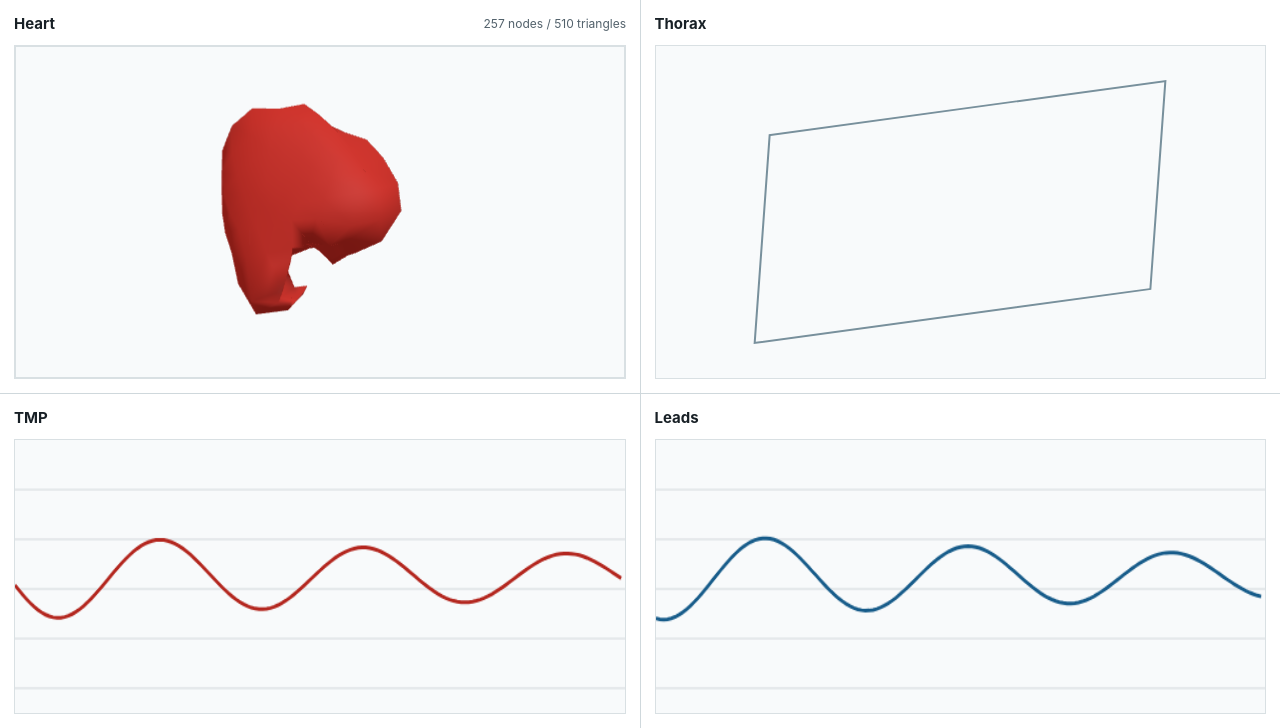
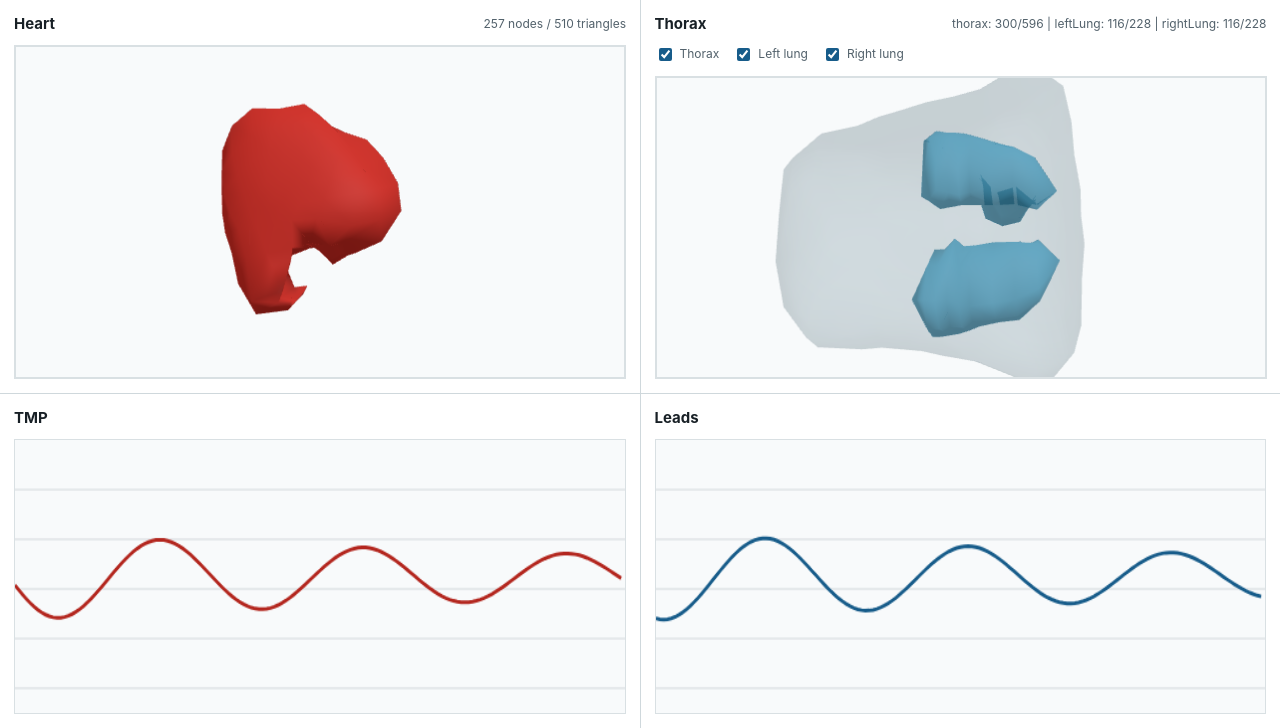
Before and after one commit to dnrohr/ecgsim, a PHP site: page / in a window 1280 px wide. Shown: the part 72-800 px from the top of the page. Run offline with PHP 8.4, Linux system fonts and the light colour scheme; some libraries are stand-ins or nearby versions.

Commit message:
Render thorax geometry prototype

```diff
--- a/app/viewer/index.html
+++ b/app/viewer/index.html
@@ -31,8 +31,16 @@
           <div class="viewport heart-viewport" data-heart-viewport></div>
         </section>
         <section class="pane pane-thorax" data-pane="thorax">
-          <h2>Thorax</h2>
-          <div class="viewport" data-thorax-viewport></div>
+          <div class="pane-header">
+            <h2>Thorax</h2>
+            <output data-thorax-metadata>--</output>
+          </div>
+          <div class="layer-toggles" aria-label="Thorax layers">
+            <label><input type="checkbox" data-toggle-mesh="thorax" checked> Thorax</label>
+            <label><input type="checkbox" data-toggle-mesh="leftLung" checked> Left lung</label>
+            <label><input type="checkbox" data-toggle-mesh="rightLung" checked> Right lung</label>
+          </div>
+          <div class="viewport thorax-viewport" data-thorax-viewport></div>
         </section>
         <section class="pane pane-tmp" data-pane="tmp">
           <h2>TMP</h2>
--- a/app/viewer/src/main.js
+++ b/app/viewer/src/main.js
@@ -4,19 +4,60 @@ const status = document.querySelector("[data-case-status]");
 const shell = document.querySelector("[data-viewer-shell]");
 const heartViewport = document.querySelector("[data-heart-viewport]");
 const heartMetadata = document.querySelector("[data-heart-metadata]");
+const thoraxViewport = document.querySelector("[data-thorax-viewport]");
+const thoraxMetadata = document.querySelector("[data-thorax-metadata]");
 
-function buildHeartGeometry(fixture) {
+function buildGeometry(fixture, { center = false } = {}) {
   const geometry = new THREE.BufferGeometry();
   const positions = new Float32Array(fixture.points.flat());
   const indices = fixture.triangles.flat();
 
   geometry.setAttribute("position", new THREE.BufferAttribute(positions, 3));
   geometry.setIndex(indices);
-  geometry.center();
+  if (center) {
+    geometry.center();
+  }
   geometry.computeVertexNormals();
   geometry.computeBoundingSphere();
 
   return geometry;
+}
+
+function createScene(viewport, cameraDistance) {
+  const scene = new THREE.Scene();
+  scene.background = new THREE.Color(0xf8fafb);
+
+  const camera = new THREE.PerspectiveCamera(36, 1, 0.01, 10);
+  camera.position.set(0, 0, cameraDistance);
+  camera.lookAt(0, 0, 0);
+
+  const renderer = new THREE.WebGLRenderer({ antialias: true, preserveDrawingBuffer: true });
+  renderer.setPixelRatio(Math.min(window.devicePixelRatio, 2));
+  renderer.setSize(viewport.clientWidth, viewport.clientHeight);
+  viewport.appendChild(renderer.domElement);
+
+  scene.add(new THREE.HemisphereLight(0xffffff, 0xb8c3c8, 2.6));
+  const keyLight = new THREE.DirectionalLight(0xffffff, 2.2);
+  keyLight.position.set(2, 3, 4);
+  scene.add(keyLight);
+
+  return { scene, camera, renderer };
+}
+
+function observeViewport(viewport, camera, renderer, distanceForWidth) {
+  const resize = () => {
+    const width = viewport.clientWidth;
+    const height = viewport.clientHeight;
+    camera.aspect = width / height;
+    camera.position.z = distanceForWidth(width);
+    camera.lookAt(0, 0, 0);
+    camera.updateProjectionMatrix();
+    renderer.setSize(width, height, false);
+  };
+
+  const observer = new ResizeObserver(resize);
+  observer.observe(viewport);
+  resize();
 }
 
 function mountHeart(fixture) {
@@ -24,20 +65,10 @@ function mountHeart(fixture) {
     throw new Error("Heart viewport did not mount");
   }
 
-  const scene = new THREE.Scene();
-  scene.background = new THREE.Color(0xf8fafb);
-
-  const camera = new THREE.PerspectiveCamera(36, 1, 0.01, 10);
-  camera.position.set(0, 0, 0.32);
-  camera.lookAt(0, 0, 0);
-
-  const renderer = new THREE.WebGLRenderer({ antialias: true, preserveDrawingBuffer: true });
-  renderer.setPixelRatio(Math.min(window.devicePixelRatio, 2));
-  renderer.setSize(heartViewport.clientWidth, heartViewport.clientHeight);
-  heartViewport.appendChild(renderer.domElement);
+  const { scene, camera, renderer } = createScene(heartViewport, 0.32);
 
   const mesh = new THREE.Mesh(
-    buildHeartGeometry(fixture),
+    buildGeometry(fixture, { center: true }),
     new THREE.MeshStandardMaterial({
       color: 0xb3261e,
       roughness: 0.72,
@@ -48,29 +79,83 @@ function mountHeart(fixture) {
   mesh.rotation.set(-0.35, 0.2, 0.08);
   scene.add(mesh);
 
-  scene.add(new THREE.HemisphereLight(0xffffff, 0xb8c3c8, 2.6));
-  const keyLight = new THREE.DirectionalLight(0xffffff, 2.2);
-  keyLight.position.set(2, 3, 4);
-  scene.add(keyLight);
-
-  const resize = () => {
-    const width = heartViewport.clientWidth;
-    const height = heartViewport.clientHeight;
-    camera.aspect = width / height;
-    camera.position.z = width < 480 ? 0.42 : 0.32;
-    camera.lookAt(0, 0, 0);
-    camera.updateProjectionMatrix();
-    renderer.setSize(width, height, false);
-  };
-
-  const observer = new ResizeObserver(resize);
-  observer.observe(heartViewport);
-  resize();
+  observeViewport(heartViewport, camera, renderer, (width) => (width < 480 ? 0.42 : 0.32));
 
   heartMetadata.value = `${fixture.pointCount} nodes / ${fixture.triangleCount} triangles`;
 
   function animate() {
     mesh.rotation.y += 0.006;
+    renderer.render(scene, camera);
+    requestAnimationFrame(animate);
+  }
+  animate();
+}
+
+function mountThorax(fixture) {
+  if (!thoraxViewport || !thoraxMetadata) {
+    throw new Error("Thorax viewport did not mount");
+  }
+
+  const { scene, camera, renderer } = createScene(thoraxViewport, 0.75);
+  const group = new THREE.Group();
+  const meshes = new Map();
+  const materials = {
+    thorax: new THREE.MeshStandardMaterial({
+      color: 0x6f8790,
+      opacity: 0.18,
+      roughness: 0.8,
+      side: THREE.DoubleSide,
+      transparent: true,
+      depthWrite: false,
+    }),
+    leftLung: new THREE.MeshStandardMaterial({
+      color: 0x2f7d9b,
+      opacity: 0.74,
+      roughness: 0.76,
+      side: THREE.DoubleSide,
+      transparent: true,
+    }),
+    rightLung: new THREE.MeshStandardMaterial({
+      color: 0x2f7d9b,
+      opacity: 0.74,
+      roughness: 0.76,
+      side: THREE.DoubleSide,
+      transparent: true,
+    }),
+  };
+
+  for (const [name, meshFixture] of Object.entries(fixture.meshes)) {
+    const mesh = new THREE.Mesh(buildGeometry(meshFixture), materials[name]);
+    meshes.set(name, mesh);
+    group.add(mesh);
+  }
+
+  const bounds = new THREE.Box3().setFromObject(group);
+  const center = bounds.getCenter(new THREE.Vector3());
+  group.position.sub(center);
+  group.rotation.set(-0.2, 0.18, 0);
+  scene.add(group);
+
+  document.querySelectorAll("[data-toggle-mesh]").forEach((toggle) => {
+    const mesh = meshes.get(toggle.dataset.toggleMesh);
+    if (!mesh) {
+      return;
+    }
+    mesh.visible = toggle.checked;
+    toggle.addEventListener("change", () => {
+      mesh.visible = toggle.checked;
+    });
+  });
+
+  const countText = Object.entries(fixture.meshes)
+    .map(([name, meshFixture]) => `${name}: ${meshFixture.pointCount}/${meshFixture.triangleCount}`)
+    .join(" | ");
+  thoraxMetadata.value = countText;
+
+  observeViewport(thoraxViewport, camera, renderer, (width) => (width < 480 ? 1.05 : 0.75));
+
+  function animate() {
+    group.rotation.y += 0.003;
     renderer.render(scene, camera);
     requestAnimationFrame(animate);
   }
@@ -109,14 +194,19 @@ async function mount() {
   if (!shell || !status) {
     throw new Error("Viewer shell did not mount");
   }
-  const heartFixture = await fetch("./public/fixtures/heart.json").then((response) => {
+  const loadFixture = (path) => fetch(path).then((response) => {
     if (!response.ok) {
-      throw new Error(`Unable to load heart fixture: ${response.status}`);
+      throw new Error(`Unable to load fixture ${path}: ${response.status}`);
     }
     return response.json();
   });
+  const [heartFixture, thoraxFixture] = await Promise.all([
+    loadFixture("./public/fixtures/heart.json"),
+    loadFixture("./public/fixtures/thorax.json"),
+  ]);
   shell.dataset.ready = "true";
   mountHeart(heartFixture);
+  mountThorax(thoraxFixture);
   drawTrace(document.querySelector("[data-tmp-canvas]"), "#b3261e", 0.2);
   drawTrace(document.querySelector("[data-leads-canvas]"), "#175c8a", 1.3);
 }
--- a/app/viewer/src/styles.css
+++ b/app/viewer/src/styles.css
@@ -70,6 +70,10 @@ h2 {
   background: #ffffff;
 }
 
+.pane-thorax {
+  grid-template-rows: auto auto minmax(0, 1fr);
+}
+
 .pane-header {
   min-width: 0;
   display: flex;
@@ -87,6 +91,27 @@ h2 {
   white-space: nowrap;
 }
 
+.layer-toggles {
+  display: flex;
+  flex-wrap: wrap;
+  gap: 8px 14px;
+  min-width: 0;
+}
+
+.layer-toggles label {
+  display: inline-flex;
+  align-items: center;
+  gap: 5px;
+  color: #52616b;
+  font-size: 12px;
+  line-height: 1.2;
+  white-space: nowrap;
+}
+
+.layer-toggles input {
+  accent-color: #175c8a;
+}
+
 .viewport,
 canvas {
   width: 100%;
@@ -99,15 +124,8 @@ canvas {
   position: relative;
 }
 
-.pane-thorax .viewport::before {
-  content: "";
-  position: absolute;
-  inset: 18%;
-  border: 2px solid #78909c;
-  transform: skew(-12deg) rotate(-8deg);
-}
-
-.heart-viewport canvas {
+.heart-viewport canvas,
+.thorax-viewport canvas {
   display: block;
   height: 100%;
 }
```
Also changed, not shown: app/viewer/public/fixtures/thorax.json (added, +1 -0 lines), app/viewer/scripts/smoke.mjs (+18 -0 lines), docs/tasks/0010-render-thorax-geometry-prototype.md (+7 -0 lines), docs/tasks/README.md, 1 other file.
